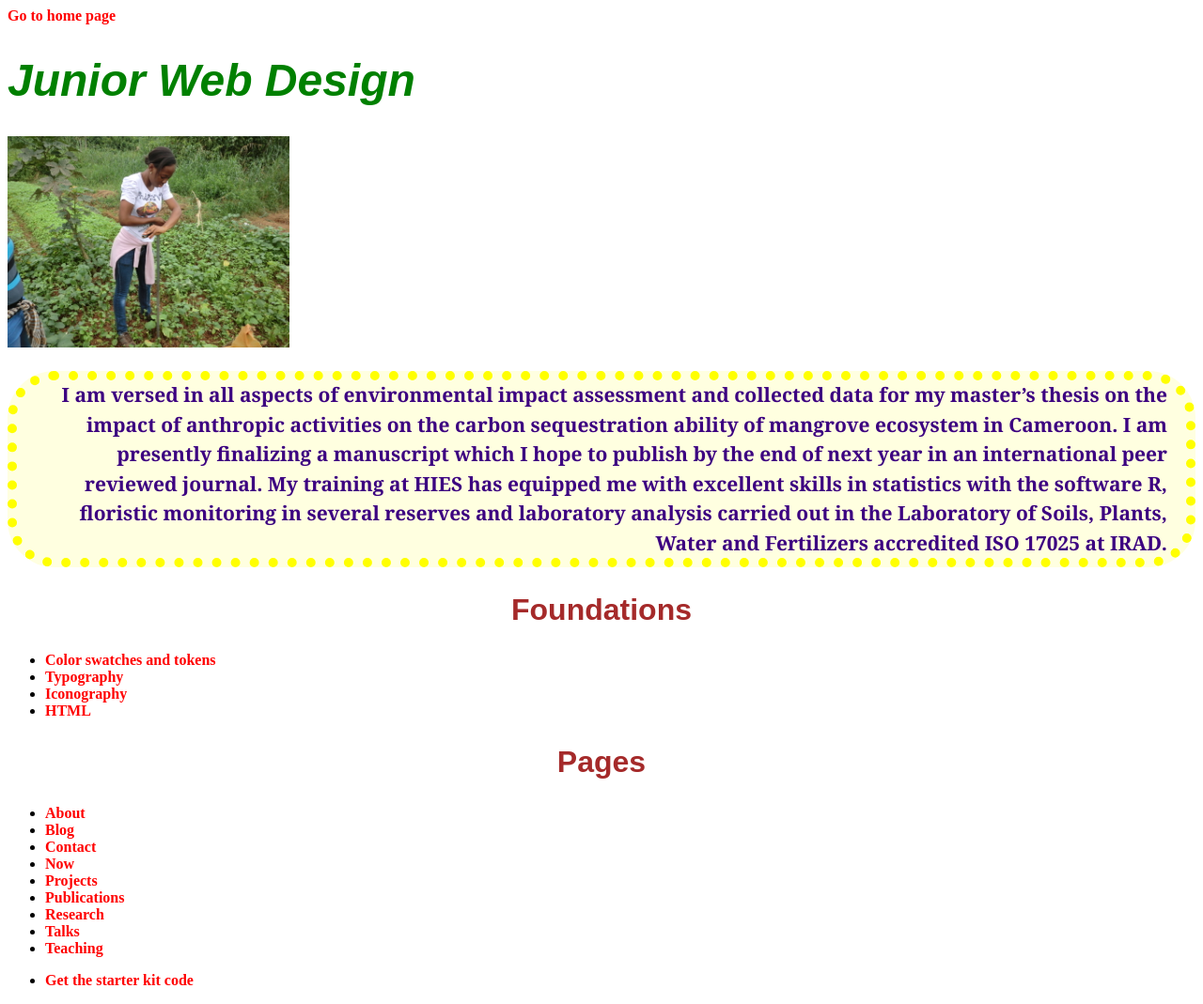
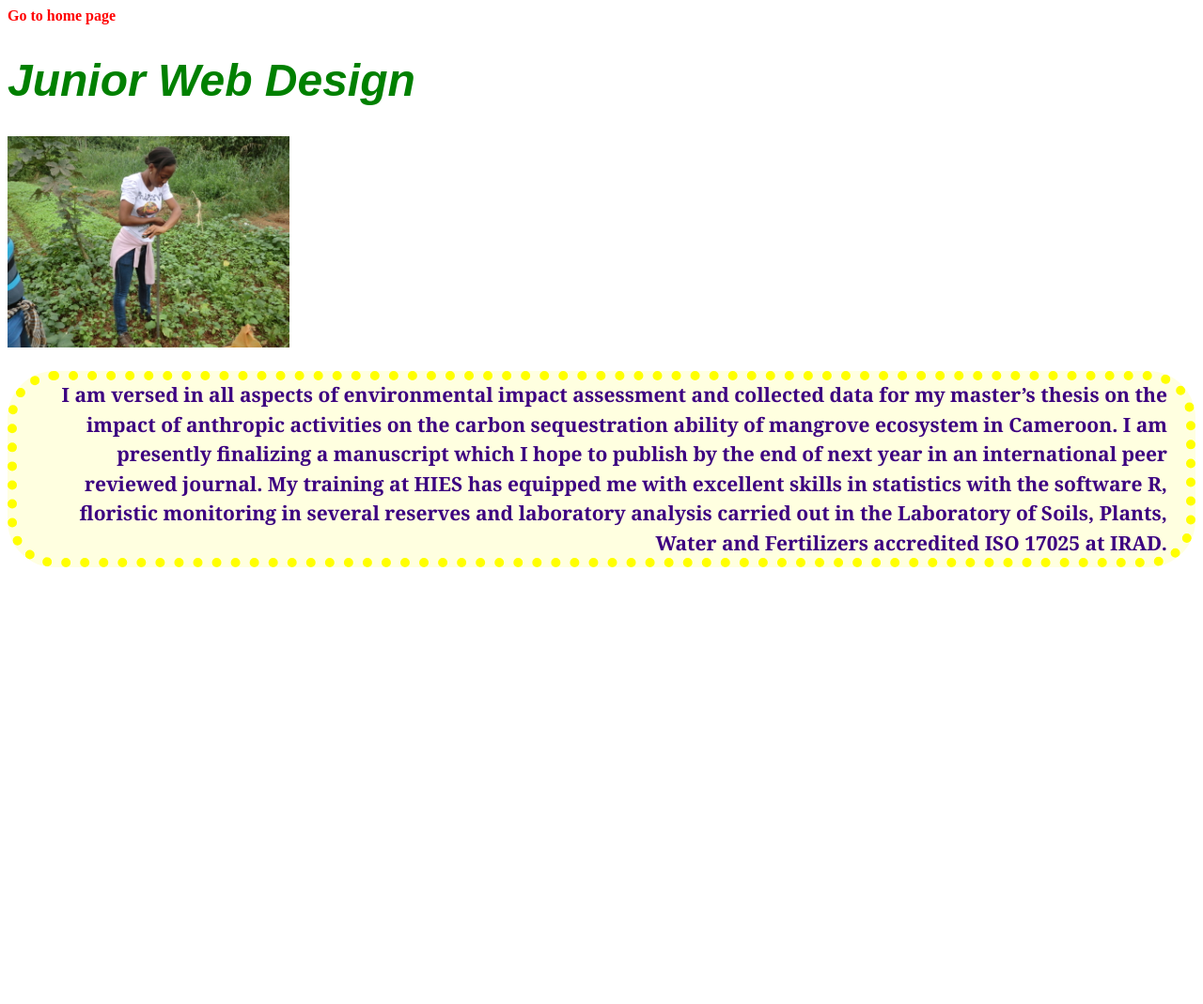
Before and after one commit to Tchanou-Tchapda/Tchanou-Tchapda.github.io, a plain HTML site: page index.html in a window 1280 px wide. Shown: the whole page at 94% size. After the commit the page ends 800 px from the top, so only its background shows below. Drawn offline with Linux system fonts and the light colour scheme.

Commit message:
Update index.html

```diff
--- a/index.html
+++ b/index.html
@@ -76,31 +76,6 @@
 
     </header>
     <main>
-        <h2>Foundations</h2>
-        <ul>
-            <li><a href="color/index.html">Color swatches and tokens</a></li>
-            <li><a href="typography/index.html">Typography</a></li>
-            <li><a href="iconography/index.html">Iconography</a></li>
-            <li><a href="html/index.html">HTML</a></li>
-
-        </ul>
-        <h2>Pages</h2>
-        <ul>
-          <li><a href="about/">About</a></li>
-          <li><a href="blog/">Blog</a></li>
-          <li><a href="contact/">Contact</a></li>
-          <li><a href="now/">Now</a></li>
-          <li><a href="projects/">Projects</a></li>
-          <li><a href="publications/">Publications</a></li>
-          <li><a href="research/">Research</a></li>
-          <li><a href="talks/">Talks</a></li>
-          <li><a href="teaching/">Teaching</a></li>
-        </ul>
-
-    </main>
-    <aside>
-     <ul>
-        <li><a href="https://github.com/scottgruber/academic-jumpstart">Get the starter kit code</a></li>
 
       </ul>
     </aside>
```
